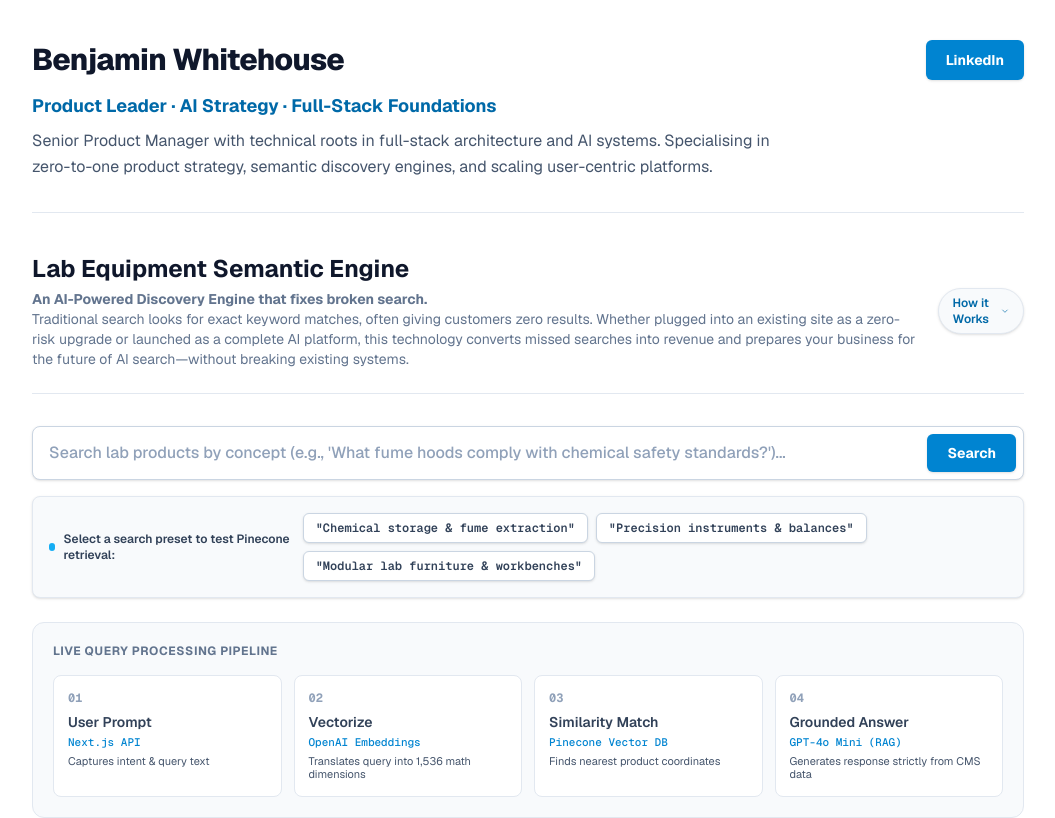
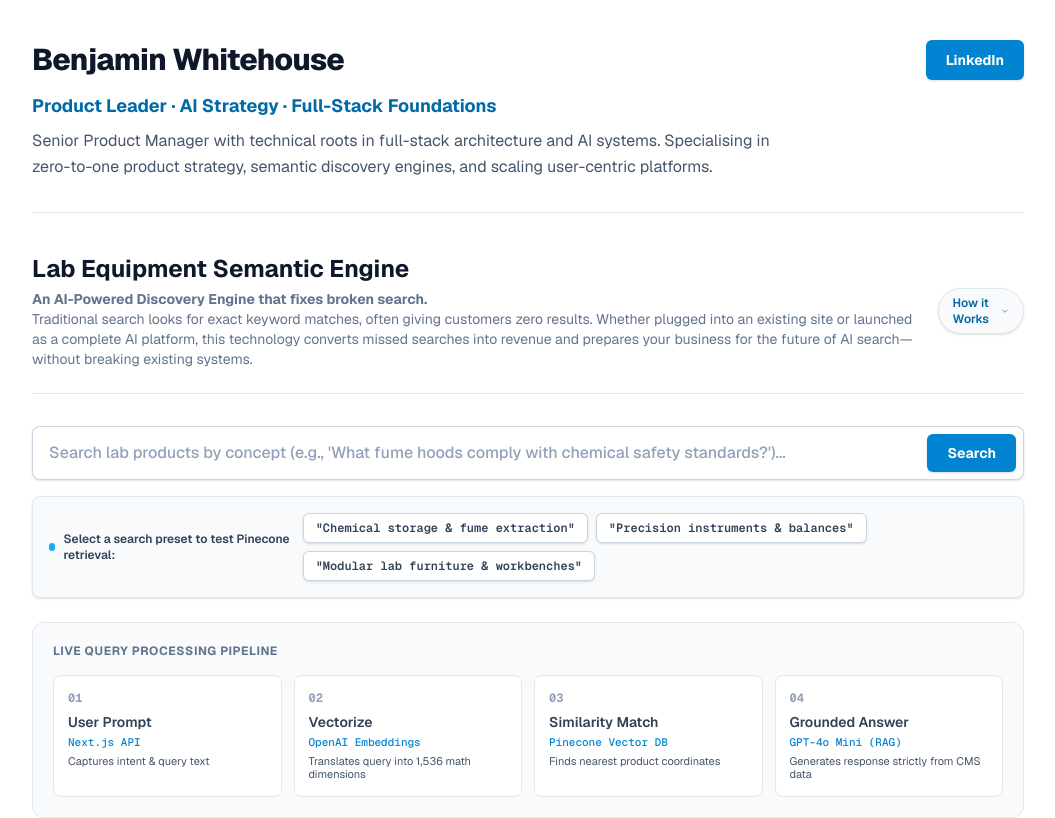
Before and after one commit to bpwhitehouse/discovery-engine, a Next.js app: page /demo in a window 1280 px wide. Shown: the top 818 px of the page, without its empty margins (112-1167 px from the left). Built offline with nearby package versions, Linux system fonts and the light colour scheme.

Commit message:
Update demo page text

```diff
--- a/src/app/demo/page.tsx
+++ b/src/app/demo/page.tsx
@@ -192,7 +192,7 @@ export default function DiscoveryEngineDemo() {
                 </strong>
               </p>
               <p>
-                Traditional search looks for exact keyword matches, often giving customers zero results. Whether plugged into an existing site as a zero-risk upgrade or launched as a complete AI platform, this technology converts missed searches into revenue and prepares your business for the future of AI search—without breaking existing systems.
+                Traditional search looks for exact keyword matches, often giving customers zero results. Whether plugged into an existing site or launched as a complete AI platform, this technology converts missed searches into revenue and prepares your business for the future of AI search—without breaking existing systems.
               </p>
             </div>
           </div>
```
